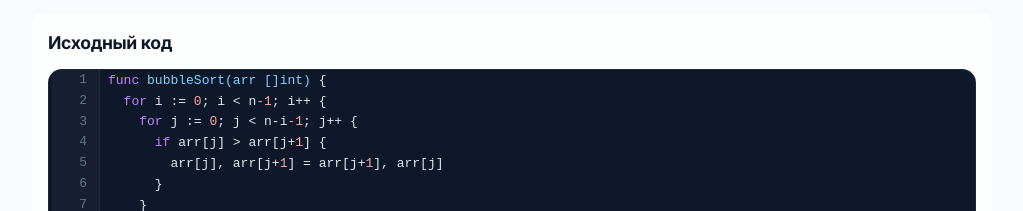
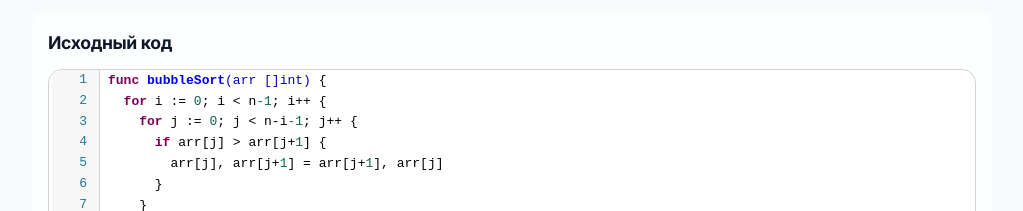
Before and after one commit to ImishgunI/Algolearn, a Vue app in the folder frontend/: page /visualize in a window 1280 px wide. Shown: the part 741-952 px from the top of the page, without its empty margins (128-1151 px from the left). Built offline with nearby package versions, Linux system fonts and the light colour scheme; no server answers; sample sign-in values are in the browser's storage.

Commit message:
Изменил цвета на гамму eclipse light

```diff
--- a/frontend/src/components/CodeBlock.vue
+++ b/frontend/src/components/CodeBlock.vue
@@ -39,10 +39,10 @@ function highlight(line: string) {
 
 <style scoped>
 .code-block {
-  background: #0f172a;
+  background: #ffffff;
   border-radius: 14px;
   overflow: hidden;
-  border: 1px solid rgba(255,255,255,0.06);
+  border: 1px solid #d3d3d3;
   font-family: "JetBrains Mono", "Fira Code", monospace;
   font-size: 13px;
 }
@@ -55,12 +55,12 @@ function highlight(line: string) {
 }
 
 .code-line:hover {
-  background: rgba(255,255,255,0.03);
+  background: #f7f7f7;
 }
 
 .code-line.active {
-  background: rgba(99, 102, 241, 0.15);
-  border-left-color: #6366f1;
+    background: #e8f2ff;
+    border-left-color: #90caf9;
 }
 
 .line-number {
@@ -68,9 +68,9 @@ function highlight(line: string) {
   flex-shrink: 0;
   padding-right: 12px;
   text-align: right;
-  color: #64748b;
-  background: rgba(255,255,255,0.03);
-  border-right: 1px solid rgba(255,255,255,0.05);
+  color: #237893;
+  background: #f7f7f7;
+  border-right: 1px solid #d3d3d3;
   user-select: none;
 }
 
@@ -78,7 +78,7 @@ function highlight(line: string) {
   flex: 1;
   display: flex;
   padding-left: 8px;
-  color: #e2e8f0;
+  color: #000000;
   white-space: pre;
 }
 
@@ -89,11 +89,15 @@ function highlight(line: string) {
 }
 
 /* Highlight.js */
-:deep(.hljs-keyword) { color: #c084fc; }
-:deep(.hljs-string) { color: #86efac; }
-:deep(.hljs-number) { color: #fca5a5; }
-:deep(.hljs-title) { color: #7dd3fc; }
-:deep(.hljs-function) { color: #7dd3fc; }
-:deep(.hljs-comment) { color: #64748b; font-style: italic; }
-:deep(.hljs-built_in) { color: #facc15; }
+:deep(.hljs-keyword) { color: #7f0055; font-weight: bold; }
+:deep(.hljs-string) { color: #2a00ff; }
+:deep(.hljs-number) { color: #164; }
+:deep(.hljs-title) { color: #0000ff; font-weight: bold;}
+:deep(.hljs-function) { color: #0000c0; font-weight: normal;}
+:deep(.hljs-comment) { color: #3f7f5f; font-style: italic; }
+:deep(.hljs-built_in) { color: #30a; font-weight: bold;}
+:deep(.hljs-type) { color: #0000c0; }
+:deep(.hljs-literal) { color: #221199; }
+:deep(.hljs-operator) { color: #000000; }
+:deep(.hljs-variable) { color: #000000; }
 </style>
```
